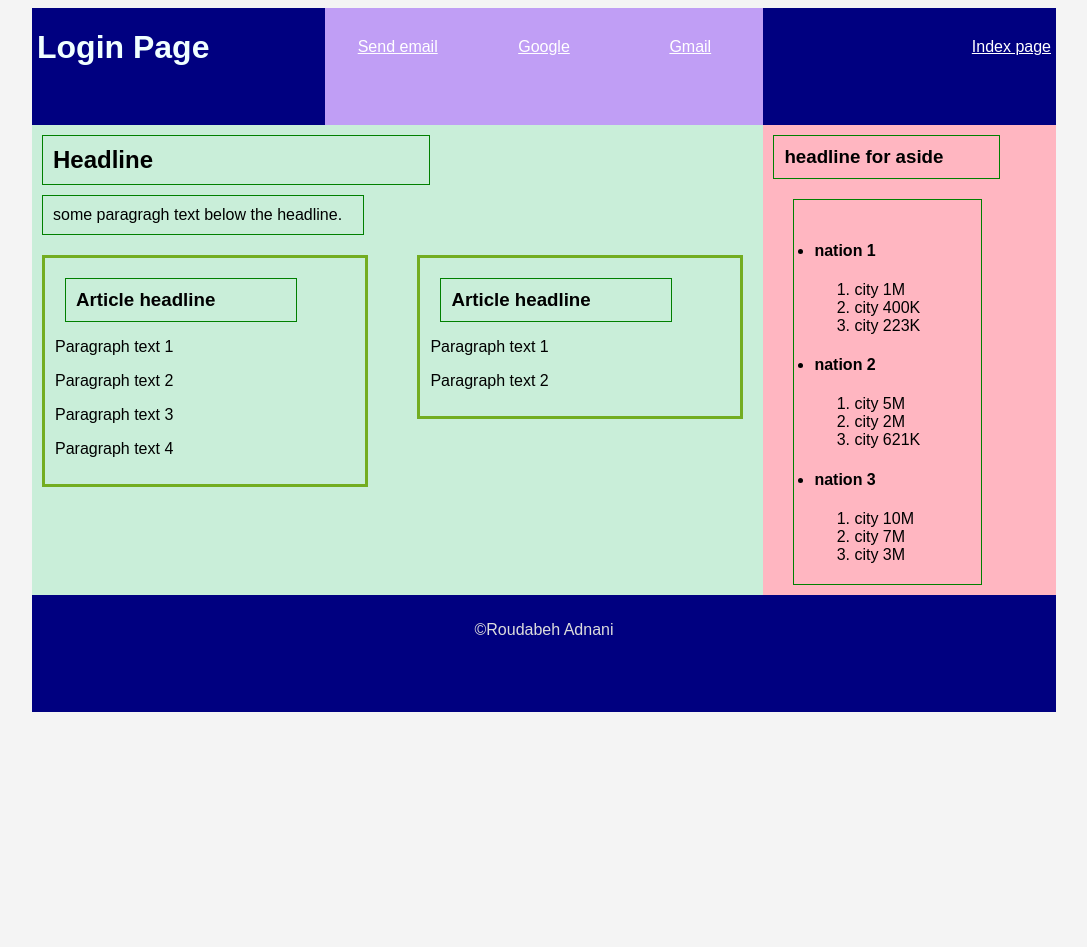
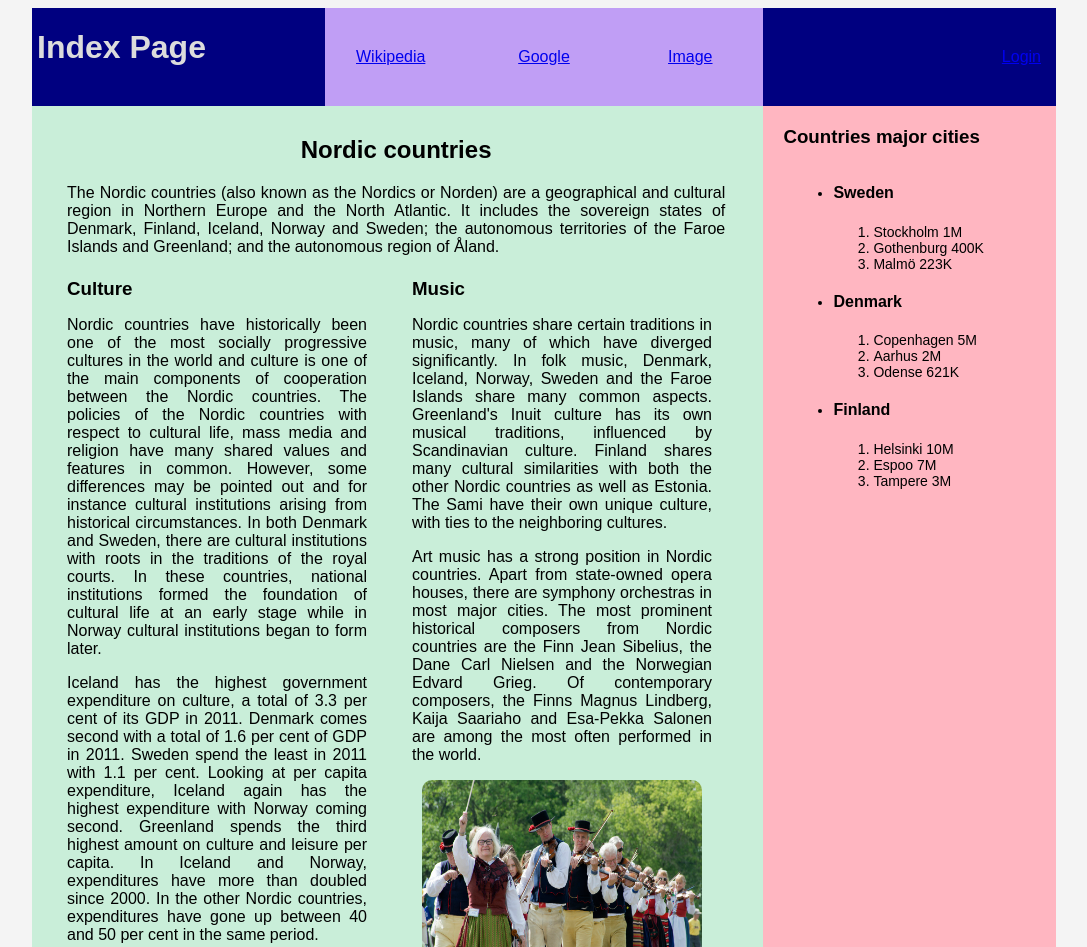
Before and after one commit to roudabehadnani/front-end, a plain HTML site: page Task 1-css/index.html in a window 1280 px wide. Shown: the top 947 px of the page, without its empty margins (96-1183 px from the left). Before the commit the page ends 800 px from the top, so only its background shows below. Drawn offline with Linux system fonts and the light colour scheme.

Commit message:
task1 css edite

```diff
--- a/Task 1-css/index.html
+++ b/Task 1-css/index.html
@@ -17,71 +17,106 @@
         <div class="navbar">
 
             <div class="logo">
-            <h1>Login Page</h1>
+                <h1>Index Page</h1>
             </div>
 
             <div class="link1">
-            <li><a href="mailto:someone@example.com" target="_blank">Send email</a></li>
+                <li><a href="https://en.wikipedia.org/wiki/Nordic_countries" target="_blank">Wikipedia</a></li>
             </div>
             <div class="link2">
                 <li><a href="http://www.google.com" target="_blank">Google</a></li>
             </div>
             <div class="link3">
-            <li><a href="http://www.gmail.com" target="_blank">Gmail</a></li>
+                <li><a href="https://www.exploreminnesota.com/event/nisswa-stamman-scandinavian-folk-music-festival/2553"
+                        target="_blank">Image</a></li>
             </div>
 
             <div class="login">
-            <a href="http://127.0.0.1:5500/Task1-html/index-page.html">Index page</a>
+                <a href="http://127.0.0.1:5500/Task2-css/login.html">Login</a>
             </div>
         </div>
 
         <div class="main">
-        <h2>Headline</h2>
-        <p id="paragragh">some paragragh text below the headline.</p>
+            <h2>Nordic countries</h2>
+            <p id="paragragh">The Nordic countries (also known as the Nordics or Norden)
+                are a geographical and cultural region in Northern Europe and the North Atlantic.
+                It includes the sovereign states of Denmark, Finland, Iceland, Norway and Sweden;
+                the autonomous territories of the Faroe Islands and Greenland; and the autonomous region of Åland.</p>
 
             <article class="article1">
-            <h3>Article headline</h3>
-            <p>Paragraph text 1</p>
-            <p>Paragraph text 2</p>
-            <p>Paragraph text 3</p>
-            <p>Paragraph text 4</p>
+                <h3>Culture</h3>
+                <p>Nordic countries have historically been one of the most socially progressive cultures in
+                    the world and culture is one of the main components of cooperation between the Nordic countries.
+                    The policies of the Nordic countries with respect to cultural life, mass media and religion have
+                    many shared values and features in common. However, some differences may be pointed out and for
+                    instance cultural institutions arising from historical circumstances. In both Denmark and Sweden,
+                    there are cultural institutions with roots in the traditions of the royal courts.
+                    In these countries, national institutions formed the foundation of cultural life at an early
+                    stage while in Norway cultural institutions began to form later.</p>
+                <p>Iceland has the highest government expenditure on culture, a total of 3.3 per cent of its GDP in
+                    2011.
+                    Denmark comes second with a total of 1.6 per cent of GDP in 2011. Sweden spend the least in 2011
+                    with
+                    1.1 per cent. Looking at per capita expenditure, Iceland again has the highest expenditure with
+                    Norway coming second. Greenland spends the third highest amount on culture and leisure per capita.
+                    In Iceland and Norway, expenditures have more than doubled since 2000. In the other Nordic
+                    countries, expenditures have gone up between 40 and 50 per cent in the same period.</p>
+                <p>Denmark has the most museums, a total of 274, but museums in Åland and Iceland have the most
+                    visitors,
+                    an average of 4 and 5 visits per inhabitant. Many theatres in the Nordic countries receive public
+                    funding. Theatre funding constitutes a major share of allocations within the cultural area in all
+                    the countries. All countries have national theatres, where plays, ballets and operas are performed.
+                    In addition to the national theatres, there are professional regional theatres, which are also
+                    supported by the state, counties or municipalities. Most countries also have a few private theatres
+                    and many amateur ensembles, which may be supported at least partially by municipalities, primarily.
+                </p>
+
             </article>
 
             <article class="article2">
-            <h3>Article headline</h3>
-            <p>Paragraph text 1</p>
-            <p>Paragraph text 2</p>
+                <h3>Music</h3>
+                <p>Nordic countries share certain traditions in music, many of which have diverged significantly. In
+                    folk music, Denmark, Iceland, Norway, Sweden and the Faroe Islands share many common aspects.
+                    Greenland's Inuit culture has its own musical traditions, influenced by Scandinavian culture.
+                    Finland shares many cultural similarities with both the other Nordic countries as well as Estonia.
+                    The Sami have their own unique culture, with ties to the neighboring cultures.</p>
+                <p>Art music has a strong position in Nordic countries. Apart from state-owned opera houses, there are
+                    symphony orchestras in most major cities. The most prominent historical composers from Nordic
+                    countries are the Finn Jean Sibelius, the Dane Carl Nielsen and the Norwegian Edvard Grieg. Of
+                    contemporary composers, the Finns Magnus Lindberg, Kaija Saariaho and Esa-Pekka Salonen are among
+                    the most often performed in the world.</p>
+                <img src="picture.jpg" alt="Scandinavian folk music and dance festival" width="280" height="250">
 
             </article>
         </div>
 
         <div class="aside">
 
-        <h3> headline for aside </h3>
+            <h3 id="headline">Countries major cities</h3>
             <ul id="unorder">
                 <li>
-                <h4>nation 1</h4>
+                    <h4>Sweden</h4>
                 </li>
                 <ol>
-                <li>city 1M</li>
-                <li>city 400K</li>
-                <li>city 223K</li>
+                    <li>Stockholm 1M</li>
+                    <li>Gothenburg 400K</li>
+                    <li>Malmö 223K</li>
                 </ol>
                 <li>
-                <h4>nation 2</h4>
+                    <h4>Denmark</h4>
                 </li>
                 <ol>
-                <li>city 5M</li>
-                <li>city 2M</li>
-                <li>city 621K</li>
+                    <li>Copenhagen 5M</li>
+                    <li>Aarhus 2M</li>
+                    <li>Odense 621K</li>
                 </ol>
                 <li>
-                <h4>nation 3</h4>
+                    <h4>Finland</h4>
                 </li>
                 <ol>
-                <li>city 10M</li>
-                <li>city 7M</li>
-                <li>city 3M</li>
+                    <li>Helsinki 10M</li>
+                    <li>Espoo 7M</li>
+                    <li>Tampere 3M</li>
                 </ol>
 
             </ul>
--- a/Task 1-css/style1.css
+++ b/Task 1-css/style1.css
@@ -1,4 +1,4 @@
-body{
+body {
     background-color: rgba(220, 220, 220, 0.308);
 }
 
@@ -8,7 +8,7 @@ body{
     margin: auto;
     display: grid;
     grid-template-columns: 1fr 1fr 1fr 1fr 1fr 1fr 1fr;
-    grid-template-rows: 1fr 1fr 1fr 1fr 1fr 1fr;
+    grid-template-rows: 0.3fr 1fr 1fr 1fr 1.5fr 0.2fr;
     gap: 0px 0px;
     grid-auto-flow: row;
     grid-template-areas:
@@ -32,21 +32,16 @@ body{
     grid-area: navbar;
 }
 
-
 a:visited {
     color: white;
 }
 
-a:link {
-    color: white;
+a:hover {
+    color: rgba(156, 34, 172, 0.959);
 }
 
-a:hover {
-    color: black;
-}
-
-.login a:hover {
-    color: #00f0b4;
+.login:hover {
+    background-color: rgba(173, 216, 230, 0.603);
 }
 
 .link1:hover {
@@ -65,15 +60,15 @@ a:hover {
     grid-area: logo;
     background-color: navy;
     padding-left: 5px;
-    color: azure;
+    color: gainsboro;
 }
 
 .login {
     grid-area: login;
     background-color: navy;
     text-align: right;
-    padding-right: 5px;
-    padding-top: 30px;
+    padding-right: 15px;
+    padding-top: 40px;
     color: azure;
 }
 
@@ -81,10 +76,9 @@ a:hover {
     grid-area: link1;
     list-style-type: none;
     text-align: center;
-    padding: 30px;
-
+    padding: 40px;
+    padding-left: 26px;
     background-color: rgba(120, 42, 245, 0.425);
-
 }
 
 .link2 {
@@ -92,7 +86,7 @@ a:hover {
     list-style-type: none;
     text-align: center;
     background-color: rgba(120, 42, 245, 0.425);
-    padding: 30px;
+    padding: 40px;
 }
 
 .link3 {
@@ -100,25 +94,34 @@ a:hover {
     list-style-type: none;
     background-color: rgba(120, 42, 245, 0.425);
     text-align: center;
-    padding: 30px;
+    padding: 40px;
 }
 
 .aside {
     grid-area: aside;
     background-color: lightpink;
-
 }
 
- #unorder{
-    margin: 20px 30px 10px 30px;
-    width: 50%;
-    border: 1px solid green;
+#unorder {
+    margin: 0px 30px 10px 50px;
+    width: 70%;
     padding: 20px;
+    padding-top: 5px;
+    font-size: 14px;
 }
- h3{
-    margin: 10px 30px 10px 10px;
+
+h4 {
+    font-size: medium;
+}
+
+h3 {
+    margin: 10px 30px 0px 0px;
     width: 70%;
-  border: 1px solid green;
+}
+
+#headline {
+    margin: 10px 30px 0px 10px;
+    width: 70%;
     padding: 10px;
 }
 
@@ -127,36 +130,49 @@ a:hover {
     background-color: rgba(15, 211, 97, 0.185);
 }
 
-h2{
-    margin: 10px 30px 10px 10px;
-  width: 50%;
-  border: 1px solid green;
+h2 {
+    text-align: center;
+    width: 90%;
     padding: 10px;
+    margin-left: 25px;
+    margin-bottom: 0px;
 }
 
-#paragragh{
-    margin: 10px 30px 10px 10px;
+#paragragh {
+    text-align: justify;
+    padding: 10px;
+    width: 90%;
+    margin-top: 0px;
+    margin-left: 25px;
+    margin-bottom: 0px;
+}
 
-  border: 1px solid green;
-  padding: 10px;
-  width: 300px;
-
-}
-.article1{
-    margin: 10px 30px 10px 10px;
+.article1 {
+    text-align: justify;
+    margin-left: 25px;
     float: left;
     width: 300px;
-  border: 3px solid #73AD21;
     padding: 10px;
-}
-.article2{
-    margin: 10px 20px 10px 10px;
-    float: right;
-  width: 300px;
-  border: 3px solid #73AD21;
-  padding: 10px;
+    padding-top: 2px;
+    margin-top: 0px;
 }
 
+.article2 {
+    text-align: justify;
+    margin-left: 25px;
+    float: left;
+    width: 300px;
+    padding: 10px;
+    padding-top: 2px;
+    margin-top: 0px;
+}
+
+img {
+    display: block;
+    margin-left: auto;
+    margin-right: auto;
+    border-radius: 10px;
+}
 
 .footer {
     grid-area: footer;
```
Also changed, not shown: Task2-css/login.html (+1 -1 lines), Task 1-css/picture.jpg (added). Lines whose indentation alone changed are shown as unchanged.
